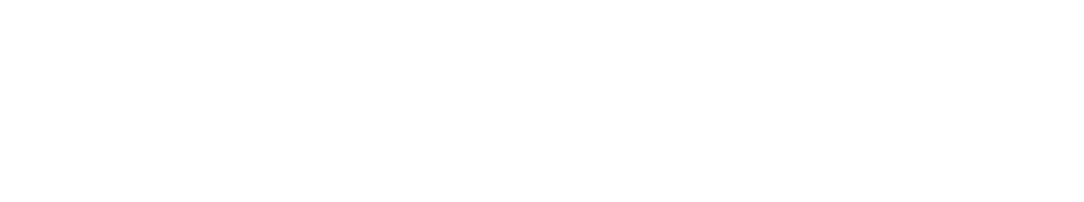
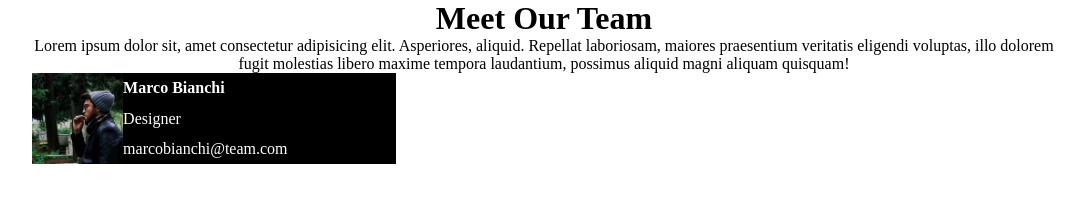
Before and after one commit to fabrizioruiz96/html-css-flex-card, a plain HTML site: page index.html in a window 1280 px wide. Shown: the whole page, without its empty margins (96-1180 px from the left). Drawn offline with Linux system fonts and the light colour scheme.

Commit message:
feat: first try to style card

```diff
--- a/css/style.css
+++ b/css/style.css
@@ -0,0 +1,38 @@
+*{
+    margin: 0;
+    padding: 0;
+    box-sizing: border-box;
+}
+
+body{
+    text-align: center;
+    width: 80%;
+    margin: 0 auto;
+}
+
+.card-container{
+    display: flex;
+    justify-content: space-between;
+    flex-wrap: wrap;
+}
+
+.card{
+    background-color: black;
+    color: white;
+    text-align: start;
+    display: flex;
+}
+
+.id-data{
+    display: flex;
+    flex-direction: column;
+    justify-content: space-around;
+}
+
+img{
+    width: 25%;
+}
+
+ul{
+    list-style-type: none;
+}
--- a/index.html
+++ b/index.html
@@ -1,13 +1,29 @@
 <!DOCTYPE html>
 <html lang="en">
+
     <head>
-        <meta charset="UTF-8">
-        <meta name="viewport" content="width=device-width, initial-scale=1.0">
+        <meta charset="UTF-8" />
+        <meta name="viewport" content="width=device-width, initial-scale=1.0" />
         <link rel="stylesheet" href="./css/style.css">
-        <title>Flex Card</title>
+        <title>Flex Cards</title>
     </head>
 
     <body>
+        <h1>Meet Our Team</h1>
+        <p>Lorem ipsum dolor sit, amet consectetur adipisicing elit. Asperiores, aliquid. Repellat laboriosam, maiores praesentium veritatis eligendi voluptas, illo dolorem fugit molestias libero maxime tempora laudantium, possimus aliquid magni aliquam quisquam!</p>
+
+        <div class="card-container">
+            <div class="card">
+                <img src="./img/male1.png" alt="propic1">
+                <section class="id-data">
+                    <b>Marco Bianchi</b>
+                    <span>Designer</span>
+                    <span>marcobianchi@team.com</span>
+                </section>
+            </div>
+
+        </div>
 
     </body>
+
 </html>
```
